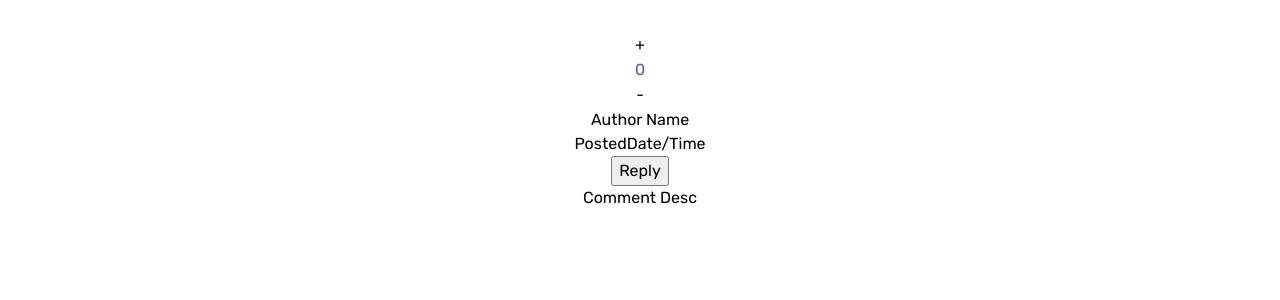
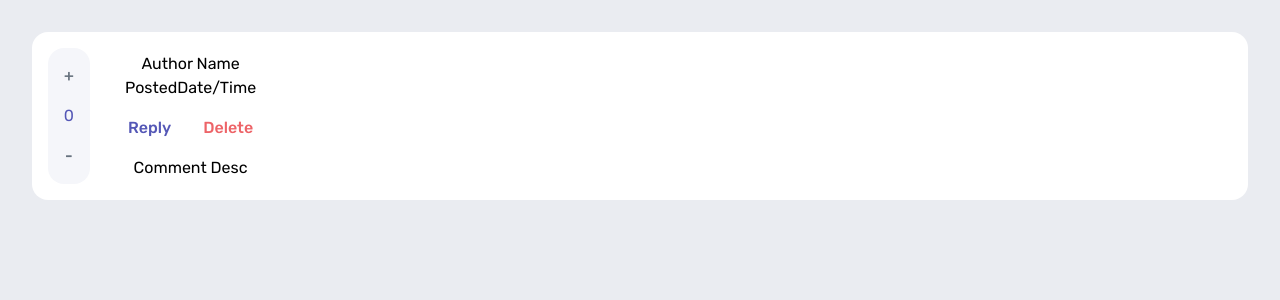
Before and after one commit to jadetrue/interactive-comments-section, a React (Vite) app: page / in a window 1280 px wide. Shown: the top 300 px of the page. Built offline with nearby package versions, Linux system fonts and the light colour scheme.

Commit message:
Updates to components using TS

```diff
--- a/src/App.jsx
+++ b/src/App.jsx
@@ -1,6 +1,6 @@
 import './App.css'
+import CommentLayout from './components/CommentLayout'
 // import data from './assets/data'
-import InteractiveComment from './components/InteractiveComment'
 
 function App() {
 
@@ -8,7 +8,7 @@ function App() {
 
   return (
     <>
-      <InteractiveComment />
+    <CommentLayout/>
     </>
   )
 }
--- /dev/null
+++ b/src/components/CommentLayout.tsx
@@ -0,0 +1,23 @@
+import React from "react";
+import VoteForComment from "./VoteForComment";
+import { Button } from "./Button";
+
+const CommentLayout = () => {
+  return (
+    <div className="interactive-comment">
+      <VoteForComment />
+      <div className="">
+        <img className="interactive-comment__img" />
+        <p>Author Name</p>
+        <p>PostedDate/Time</p>
+        <Button name="Reply" onClick={() => {}} />
+        <Button name="Delete" type="danger" onClick={() => {}} />{" "}
+        <div>
+          <p>Comment Desc</p>
+        </div>
+      </div>
+    </div>
+  );
+};
+
+export default CommentLayout;
--- a/src/components/VoteForComment.jsx
+++ b/src/components/VoteForComment.jsx
@@ -1,4 +1,5 @@
 import {useState} from 'react'
+import { Button } from './Button';
 
 const VoteForComment = () => {
     const [count, setCount] = useState(0)
@@ -13,9 +14,9 @@ const VoteForComment = () => {
 
   return (
     <div className='vote-for-comment'>
-      <button className='vote-for-comment__btn btn__reset' onClick={() => increase()}>+</button>
+      <Button className='btn btn__reset' name="+" type="neutral" onClick={() => increase()}/>
         <p className='clr__primary'>{count}</p>
-      <button className='vote-for-comment__btn btn__reset' onClick={() => decrease()}>-</button>
+      <Button className='btn btn__reset' name="-" type="neutral" onClick={() => decrease()}/>
     </div>
   )
 }
--- a/src/index.css
+++ b/src/index.css
@@ -68,15 +68,51 @@ p, h1, h2, h3, h4, h5, h6 {
 
 body {
   font-family: var(--ff-primary);
+  background-color: var(--clr-neutral-300);
 }
-
-.btn__reset {
-  background: none;
-  border:none;
-  cursor: pointer;
-}
-
 
 .clr__primary {
   color: var(--clr-primary-400);
 }
+
+.interactive-comment {
+  background-color: var(--clr-neutral-100);
+  border-radius: 1rem;
+  padding: 1rem;
+  display: grid;
+  gap: 1rem;
+  grid-template-columns: 3rem auto;
+  justify-content: start;
+  align-items: center;
+}
+
+.vote-for-comment {
+  background-color: var(--clr-neutral-200);
+  width: fit-content;
+  border-radius: 1rem;
+}
+
+.btn {
+    padding: 1rem;
+    font-weight: var(--fw-medium);
+    text-align: center;
+
+    &.btn__reset {
+      background: transparent;
+      border:none;
+      cursor: pointer;
+    }
+
+    &.button--state-success,
+    &.button--state-default {
+      color: var(--clr-primary-400);
+    }
+
+    &.button--state-neutral {
+      color: var(--clr-neutral-400);
+    }
+
+    &.button--state-danger {
+      color: var(--clr-secondary-500);
+    }
+}
```
